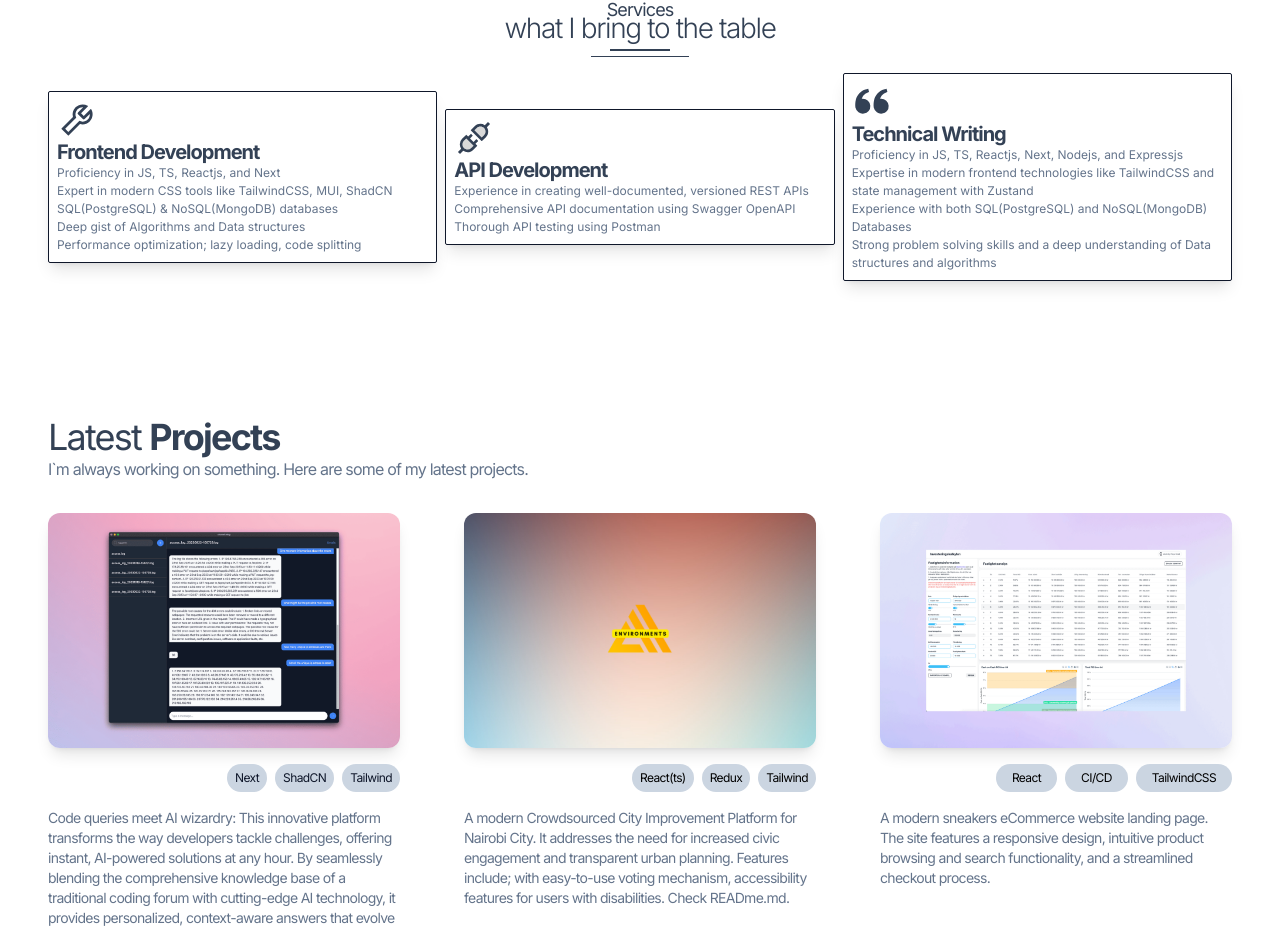
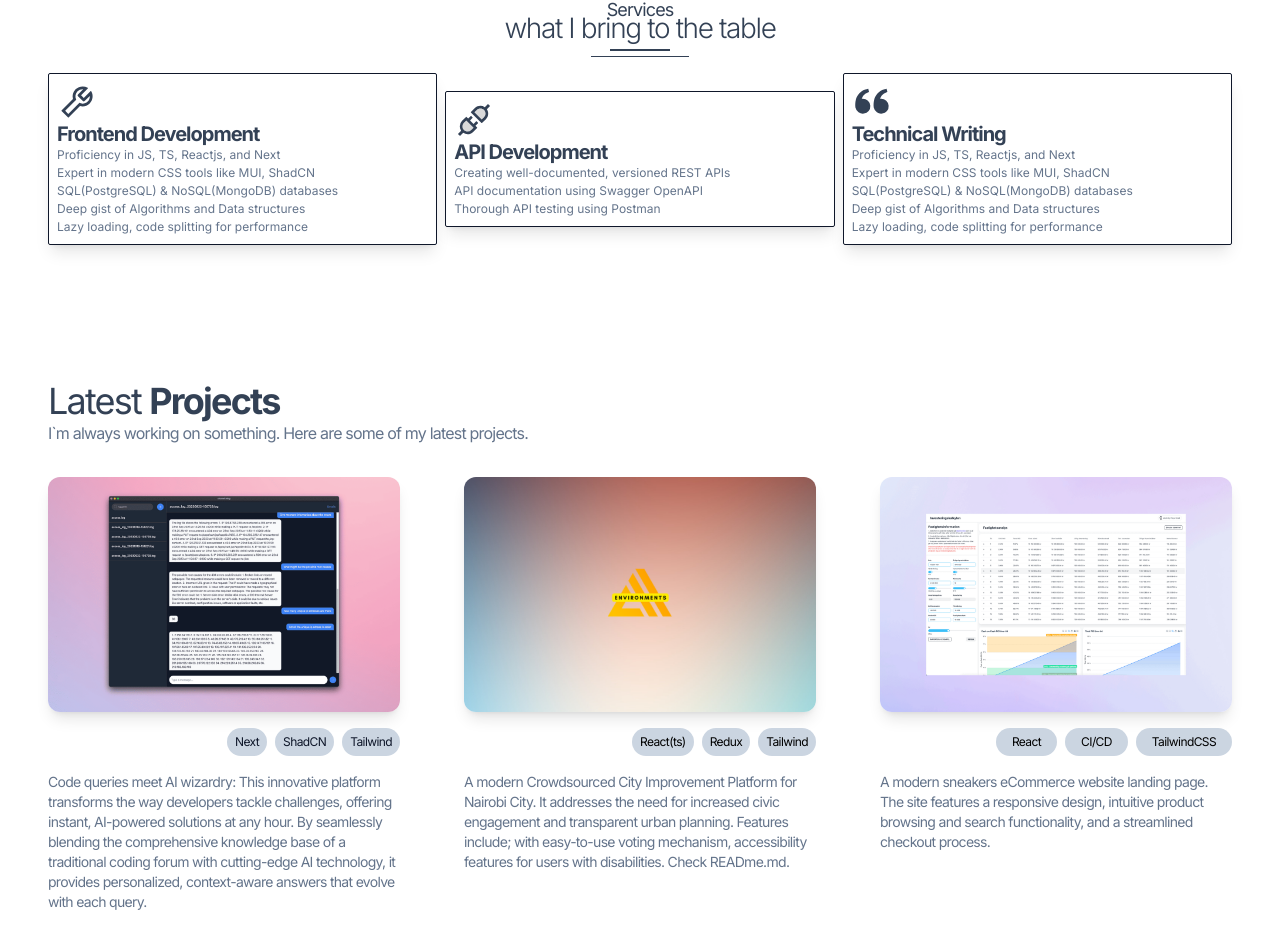
Before and after one commit to Brucedevnairobi/portfolio-website, a Next.js app: page / in a window 1280 px wide. Shown: the part 1507-2437 px from the top of the page. Built offline with nearby package versions, Linux system fonts and the light colour scheme.

Commit message:
minimal screen adjustments

```diff
--- a/app/page.tsx
+++ b/app/page.tsx
@@ -183,18 +183,16 @@ export default function Home() {
                   Proficiency in JS, TS, Reactjs, and Next
                 </li>
                 <li className="text-[12px]">
-                  Expert in modern CSS tools like TailwindCSS, MUI,
-                  ShadCN
+                  Expert in modern CSS tools like MUI, ShadCN
                 </li>
                 <li className="text-[12px]">
                   SQL(PostgreSQL) & NoSQL(MongoDB) databases
                 </li>
                 <li className="text-[12px]">
-                  Deep gist of Algorithms and Data
-                  structures
+                  Deep gist of Algorithms and Data structures
                 </li>
                 <li className="text-[12px]">
-                  Performance optimization; lazy loading, code splitting
+                  Lazy loading, code splitting for performance
                 </li>
               </ul>
               <p className="text-sm text-slate-600 leading-6 tracking-tighter"></p>
@@ -207,10 +205,10 @@ export default function Home() {
 
               <ul className="text-slate-500">
                 <li className="text-[12px] ">
-                  Experience in creating well-documented, versioned REST APIs
+                  Creating well-documented, versioned REST APIs
                 </li>
                 <li className="text-[12px]">
-                  Comprehensive API documentation using Swagger OpenAPI
+                  API documentation using Swagger OpenAPI
                 </li>
                 <li className="text-[12px]">
                   Thorough API testing using Postman
@@ -225,19 +223,19 @@ export default function Home() {
               </h3>
               <ul className="text-slate-500">
                 <li className="text-[12px] ">
-                  Proficiency in JS, TS, Reactjs, Next, Nodejs, and Expressjs
+                  Proficiency in JS, TS, Reactjs, and Next
                 </li>
                 <li className="text-[12px]">
-                  Expertise in modern frontend technologies like TailwindCSS and
-                  state management with Zustand
+                  Expert in modern CSS tools like MUI, ShadCN
                 </li>
                 <li className="text-[12px]">
-                  Experience with both SQL(PostgreSQL) and NoSQL(MongoDB)
-                  Databases
+                  SQL(PostgreSQL) & NoSQL(MongoDB) databases
                 </li>
                 <li className="text-[12px]">
-                  Strong problem solving skills and a deep understanding of Data
-                  structures and algorithms
+                  Deep gist of Algorithms and Data structures
+                </li>
+                <li className="text-[12px]">
+                  Lazy loading, code splitting for performance
                 </li>
               </ul>
               <p className="text-sm tracking-tighter leading-6 text-slate-600"></p>
```
